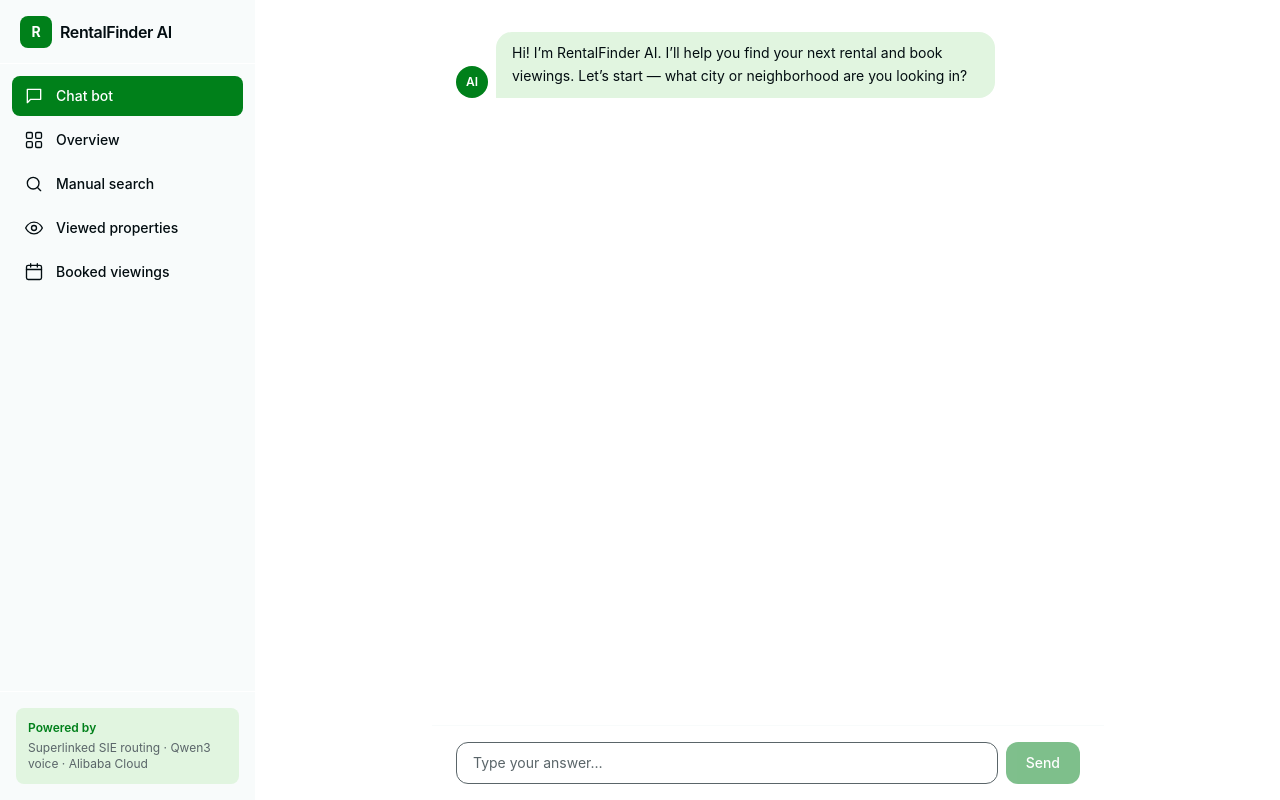
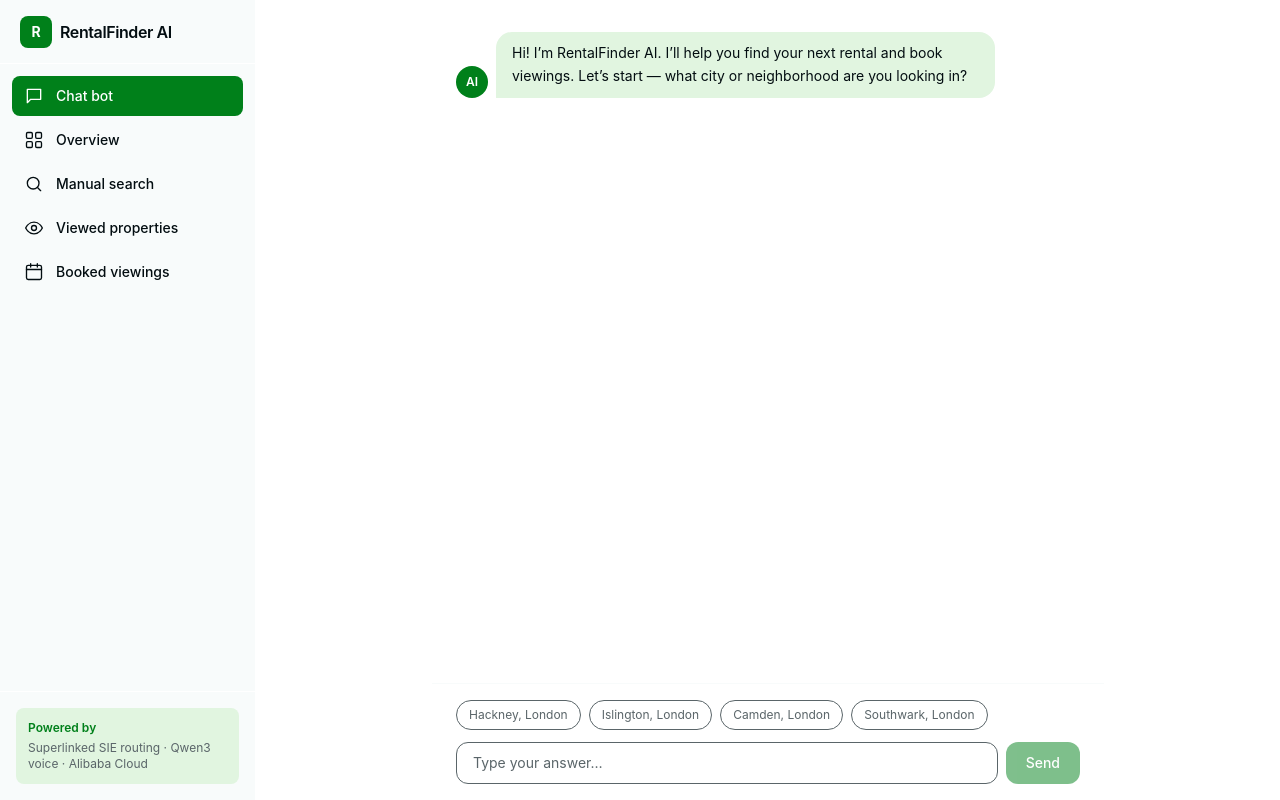
Before and after one commit to richard7ao/hackathon_qwen, a Next.js app: page /demo in a window 1280 px wide. Built offline with nearby package versions, Linux system fonts and the light colour scheme.

Commit message:
feat: London-qualified location suggestions (Hackney, London) shown from first message

```diff
--- a/app/api/chat/route.ts
+++ b/app/api/chat/route.ts
@@ -130,7 +130,7 @@ export async function POST(req: NextRequest) {
         preferences: {},
         properties: [],
         outreach: [],
-        suggestions: ["Hackney", "Islington", "Camden", "Southwark"],
+        suggestions: ["Hackney, London", "Islington, London", "Camden, London", "Southwark, London"],
         complete: false,
       });
     }
@@ -166,7 +166,7 @@ export async function POST(req: NextRequest) {
       }
     } else {
       // Offer quick-reply chips for whichever core field is still missing.
-      if (!parsed.location) suggestions = ["Hackney", "Islington", "Camden", "Southwark"];
+      if (!parsed.location) suggestions = ["Hackney, London", "Islington, London", "Camden, London", "Southwark, London"];
       else if (!parsed.budget) suggestions = ["£1,500", "£2,000", "£2,500", "£3,000"];
       else if (parsed.bedrooms === undefined || parsed.bedrooms === null) suggestions = ["Studio", "1", "2", "3+"];
       else if (!parsed.moveInDate) suggestions = ["ASAP", "Sep 1", "Oct 1"];
--- a/app/demo/page.tsx
+++ b/app/demo/page.tsx
@@ -37,7 +37,12 @@ export default function DemoPage() {
   const [messages, setMessages] = useState<Message[]>(initialMessages);
   const [isTyping, setIsTyping] = useState(false);
   const [conversationComplete, setConversationComplete] = useState(false);
-  const [suggestions, setSuggestions] = useState<string[]>([]);
+  const [suggestions, setSuggestions] = useState<string[]>([
+    "Hackney, London",
+    "Islington, London",
+    "Camden, London",
+    "Southwark, London",
+  ]);
 
   // Shared search state
   const [preferences, setPreferences] = useState<Preferences>({});
```
